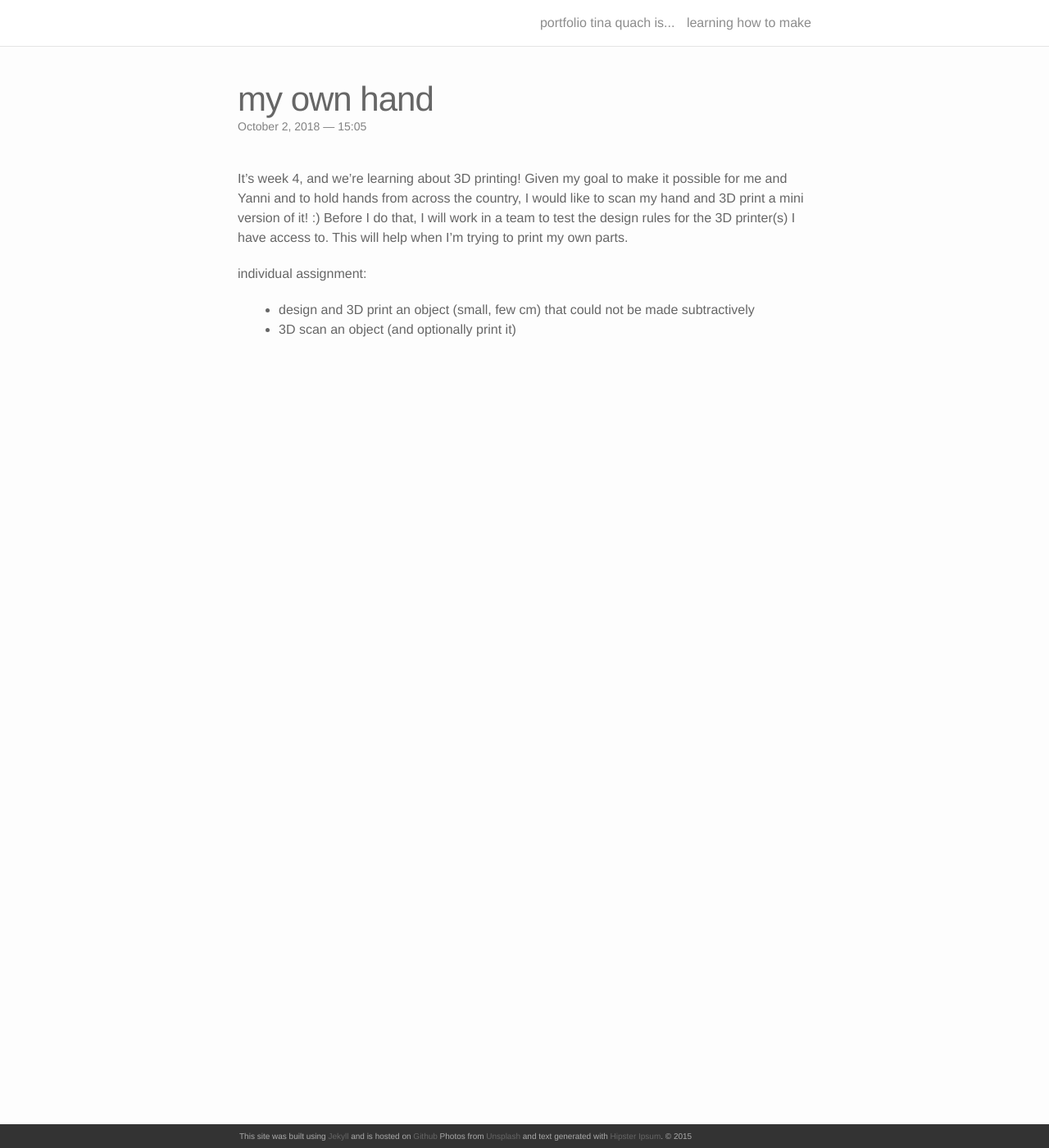
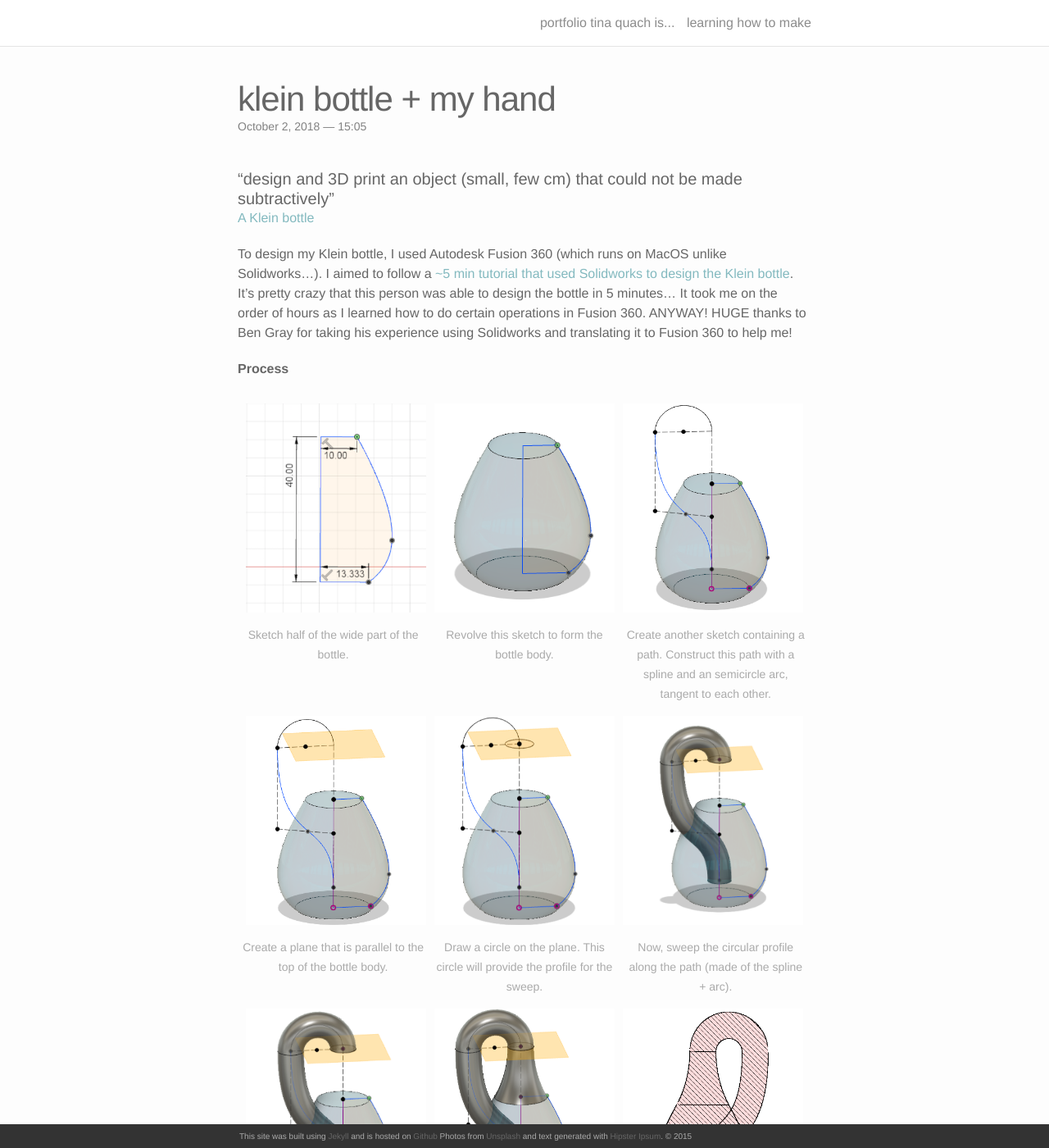
Before and after one commit to quachtina96/portfolio, a Jekyll site: the page built from _portfolio/week4_3d.markdown, in a window 1280 px wide and 1400 px high. Shown: the whole window at 82% size. Built offline with Jekyll 4.4.1, drawn with Linux system fonts in a browser that asks for light colours; nearby versions of some CDN libraries; some of the changed text lies outside the part shown.

Commit message:
add week 4

```diff
--- /dev/null
+++ b/_includes/base.html
@@ -0,0 +1,6 @@
+{% assign base = '' %}
+{% assign depth = page.url | split: '/' | size | minus: 1 %}
+{% if    depth <= 1 %}{% assign base = '.' %}
+{% elsif depth == 2 %}{% assign base = '..' %}
+{% elsif depth == 3 %}{% assign base = '../..' %}
+{% elsif depth == 4 %}{% assign base = '../../..' %}{% endif %}
--- a/_portfolio/week4_3d.markdown
+++ b/_portfolio/week4_3d.markdown
@@ -1,12 +1,85 @@
 ---
 layout: post
-title: my own hand
+title: klein bottle + my hand
 description: 3D scanning and printing
-<!-- img: ../img/week3/pcb.jpg -->
+img: ../img/week4/focus_splash.jpg
 ---
-It's week 4, and we're learning about 3D printing! Given my goal to make it possible for me and Yanni and to hold hands from across the country, I would like to scan my hand and 3D print a mini version of it! :) Before I do that, I will work in a team to test the design rules for the 3D printer(s) I have access to. This will help when I'm trying to print my own parts.
+#### "design and 3D print an object (small, few cm) that could not be made subtractively"
+[A Klein bottle](https://en.wikipedia.org/wiki/Klein_bottle)
 
-individual assignment:
-  - design and 3D print an object (small, few cm)
-     that could not be made subtractively
-  - 3D scan an object (and optionally print it)
+To design my Klein bottle, I used Autodesk Fusion 360 (which runs on MacOS unlike Solidworks...). I aimed to follow a [~5 min tutorial that used Solidworks to design the Klein bottle](https://www.youtube.com/watch?v=MpfFYe0OGg4). It's pretty crazy that this person was able to design the bottle in 5 minutes... It took me on the order of hours as I learned how to do certain operations in Fusion 360. ANYWAY! HUGE thanks to Ben Gray for taking his experience using Solidworks and translating it to Fusion 360 to help me!
+
+__Process__
+<div class="img_row">
+	<img class="col one" src="{{ site.baseurl }}/img/week4/1_sketch.jpg" alt="" title=""/>
+	<img class="col one" src="{{ site.baseurl }}/img/week4/2_revolve.jpg" alt="" title=""/>
+	<img class="col one" src="{{ site.baseurl }}/img/week4/3_sketch_spline_arc.jpg" alt="" title=""/>
+</div>
+<div class="col one caption">
+	Sketch half of the wide part of the bottle.
+</div>
+<div class="col one caption">
+	Revolve this sketch to form the bottle body.
+</div>
+<div class="col one caption">
+	Create another sketch containing a path. Construct this path with a spline and an semicircle arc, tangent to each other.
+</div>
+<div class="img_row">
+	<img class="col one" src="{{ site.baseurl }}/img/week4/4_plane.jpg" alt="" title=""/>
+	<img class="col one" src="{{ site.baseurl }}/img/week4/5_circle_on_plane.jpg" alt="" title=""/>
+	<img class="col one" src="{{ site.baseurl }}/img/week4/6_sweep.jpg" alt="" title=""/>
+</div>
+<div class="col one caption">
+	Create a plane that is parallel to the top of the bottle body.
+</div>
+<div class="col one caption">
+	Draw a circle on the plane. This circle will provide the profile for the sweep.
+</div>
+<div class="col one caption">
+	Now, sweep the circular profile along the path (made of the spline + arc).
+</div>
+<div class="img_row">
+	<img class="col one" src="{{ site.baseurl }}/img/week4/7_surface_loft_bottom.jpg" alt="" title=""/>
+	<img class="col one" src="{{ site.baseurl }}/img/week4/8_surace_loft_top.jpg" alt="" title=""/>
+	<img class="col one" src="{{ site.baseurl }}/img/week4/9_solid_sectional_analysis_xy.jpg" alt="" title=""/>
+</div>
+<div class="col one caption">
+	Create a surface loft from the bottom of the bottle body to the bottom end of the sweep.
+</div>
+<div class="col one caption">
+	Create a surface loft from the top of the bottle body to the top end of the sweep.
+</div>
+<div class="col one caption">
+	At this point, all of the bodies (3D objects) we've created are solid. We don't want that.
+</div>
+<div class="img_row">
+	<img class="col one" src="{{ site.baseurl }}/img/week4/10_shell.jpg" alt="" title=""/>
+	<img class="col one" src="{{ site.baseurl }}/img/week4/11_sweep_cut.jpg" alt="" title=""/>
+	<img class="col one" src="{{ site.baseurl }}/img/week4/12_surface_loft_cut.jpg" alt="" title=""/>
+</div>
+<div class="col one caption">
+	Shell the klein bottle using a 1mm thickness for the wall At this point, you can see that there still exists a 1mm wall at the bottom of the bottle and at the bottles intersection into itself.</div>
+<div class="col one caption">
+	To get rid of the wall at the intersection, we cut with another sweep of a circular profile along the same path. The circle forming the profile for this sweep needs a radius of 1mm less than the original.
+</div>
+<div class="col one caption">
+	Finally, to get rid of the bottom wall, we create a surface loft that will cut the bottom away. To achieve the smooth curve, you must define the appropriate circle on the bottom surface.
+</div>
+
+<div class="img_row">
+	<img class="col one" src="{{ site.baseurl }}/img/week4/final_1.jpg" alt="" title="front view of klein bottle"/>
+	<img class="col one" src="{{ site.baseurl }}/img/week4/final_2.jpg" alt="" title="bottom view of klein bottle"/>
+	<img class="col one" src="{{ site.baseurl }}/img/week4/splash.jpg" alt="" title="klein bottle modeled as made of blue glass"/>
+</div>
+<div class="col one caption">
+	Front view of klein bottle
+</div>
+<div class="col one caption">
+	Bottom view of klein bottle so you can see the hole in the bottom.
+</div>
+<div class="col one caption">.
+	Klein bottle visualized as made of blue glass.
+</div>
+
+#### "3D scan an object (and optionally print it)"
+TODO
```
Also changed, not shown: img/week4/10_shell.jpg (added), img/week4/11_sweep_cut.jpg (added), img/week4/12_surface_loft_cut.jpg (added), img/week4/1_sketch.jpg (added), img/week4/2_revolve.jpg (added), img/week4/3_sketch_spline_arc.jpg (added), img/week4/4_plane.jpg (added), img/week4/5_circle_on_plane.jpg (added), img/week4/6_sweep.jpg (added), img/week4/7_surface_loft_bottom.jpg (added), img/week4/8_surace_loft_top.jpg (added), img/week4/9_solid_sectional_analysis_xy.jpg (added), img/week4/final_1.jpg (added), img/week4/final_2.jpg (added), 3 more files.
